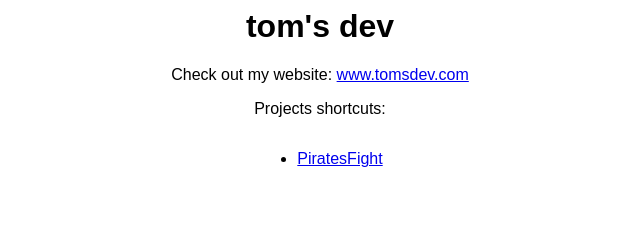
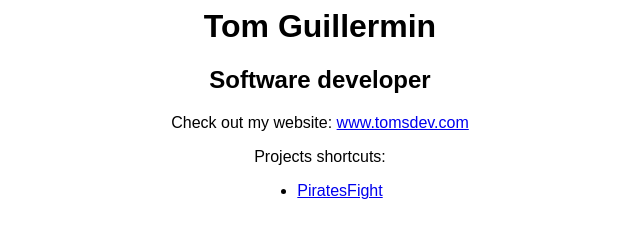
Before and after one commit to toms-dev/toms-dev.github.io, a plain HTML site: page index.html in a window 1280 px wide. Shown: the whole page, without its empty margins (320-960 px from the left). Drawn offline with Linux system fonts and the light colour scheme.

Commit message:
Style update 2

```diff
--- a/index.html
+++ b/index.html
@@ -2,19 +2,20 @@
 
 <head>
 
-	<title>tom's dev</title>
+	<title>Tom Guillermin</title>
 
 </head>
 
 <body>
 
 <div style="text-align:center; font-family: sans-serif">
-	<h1>tom's dev</h1>
+	<h1>Tom Guillermin</h1>
+	<h2>Software developer</h2>
 
 	<p>Check out my website: <a href="http://www.tomsdev.com">www.tomsdev.com</a></p>
-
+	<p></p>
 	<p>Projects shortcuts:</p>
-	<ul style="display: inline-block;text-align: left;">
+	<ul style="display: inline-block;text-align: left;margin-top:0;">
 		<li><a href="http://piratesfight.tomsdev.com">PiratesFight</a></li>
 	</ul>
 </div>
```
